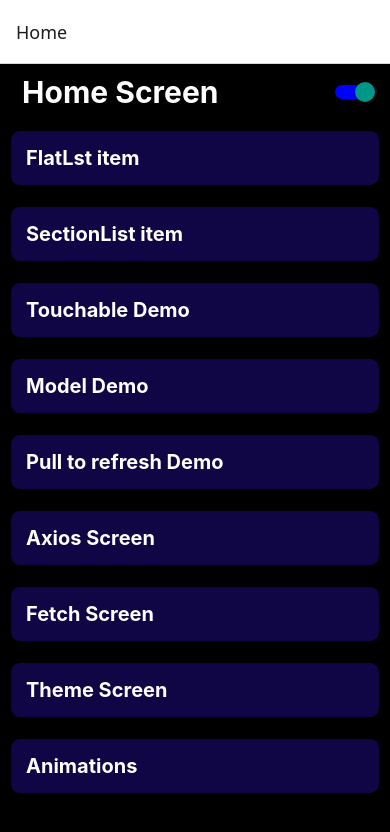
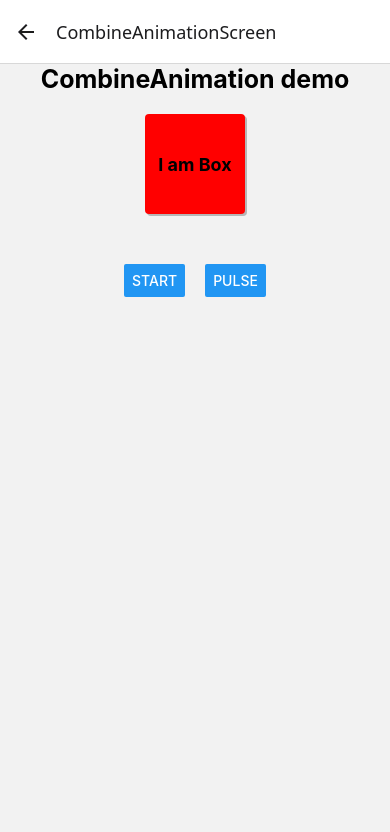
Before and after one commit to dedJack/SecondNative, a React Native app: screen /CombineAnimationScreen in a window 390 px wide. Shown: the top 832 px of the page. Built offline with nearby package versions, Linux system fonts and the light colour scheme.

Commit message:
Several Advance topics of React native Animations is completed

```diff
--- a/src/Animations/AnimationDemo.tsx
+++ b/src/Animations/AnimationDemo.tsx
@@ -1,7 +1,7 @@
 import React from 'react';
 import {FlatList, StyleSheet, Text, TouchableOpacity, View} from 'react-native';
-import {AnimationScreenTypeProp} from '../types';
-import { StackNavigationProp } from '@react-navigation/stack';
+import { StackScreenTypeProp} from '../types';
+import {StackNavigationProp} from '@react-navigation/stack';
 
 const topic = [
   {
@@ -9,11 +9,26 @@ const topic = [
     name: 'FadeDemo',
     screen: 'FadeDemoScreen',
   },
+  {
+    id: 2,
+    name: 'InterpolationDemo',
+    screen: 'InterpolateScreen',
+  },
+  {
+    id: 3,
+    name: 'CombineAnimation',
+    screen: 'CombineAnimationScreen',
+  },
+  {
+    id: 4,
+    name: 'GestureAnimation',
+    screen: 'GestureAnimationScreen',
+  },
 ];
 
 //Animation screen prop to navigate
 type AnimationScreenNavigationProp = StackNavigationProp<
-  AnimationScreenTypeProp,
+  StackScreenTypeProp,
   'AnimationScreen'
 >;
 
@@ -24,8 +39,7 @@ type props = {
 
 //main function.
 const AnimationDemo: React.FC<props> = ({navigation}) => {
-
-    //handle renderItem
+  //handle renderItem
   const handleRenderItem = ({
     item,
   }: {
@@ -34,12 +48,11 @@ const AnimationDemo: React.FC<props> = ({navigation}) => {
     <TouchableOpacity
       style={styles.listContainer}
       onPress={() =>
-        navigation.navigate(item.screen as keyof AnimationScreenTypeProp)
+        navigation.navigate(item.screen as keyof StackScreenTypeProp)
       }>
       <Text style={styles.listText}>{item.name}</Text>
     </TouchableOpacity>
   );
-
 
   return (
     <View style={styles.container}>
--- /dev/null
+++ b/src/Animations/CombineAnimation.tsx
@@ -0,0 +1,123 @@
+import React, { useRef } from 'react';
+import {Animated, Button, StyleSheet, Text, View} from 'react-native';
+
+const CombineAnimation: React.FC = () => {
+
+    const combineAnim = useRef(new Animated.Value(0)).current;
+    const pulseAnim = useRef(new Animated.Value(1)).current;
+
+    const handleAnimation = ()=>{
+        combineAnim.setValue(0);
+        Animated.sequence([
+            Animated.timing(combineAnim,{
+                toValue:1,
+                duration:1000,
+                useNativeDriver:false
+            }),
+        ])
+        .start();
+    }
+
+    const pulseAnimation = () => {
+        Animated.loop(
+          Animated.sequence([
+            Animated.timing(pulseAnim, {
+              toValue: 1.3,
+              duration: 1200,
+              useNativeDriver: true,
+            }),
+            Animated.timing(pulseAnim, {
+              toValue: 1,
+              duration: 1200,
+              useNativeDriver: true,
+            }),
+          ])
+        ).start();
+    }
+
+
+    const translateY = combineAnim.interpolate({
+        inputRange:[0,1],
+        outputRange:[0,50]
+    })
+    const translateX = combineAnim.interpolate({
+        inputRange:[0,1],
+        outputRange:[0,50]
+    })
+    const rotate = combineAnim.interpolate({
+        inputRange:[0,0.5,1],
+        outputRange:["0deg","0deg","360deg"]
+    })
+    const background = combineAnim.interpolate({
+        inputRange:[0,0.5,1],
+        outputRange:["red","blue","green"]
+    })
+    const borderRadius = combineAnim.interpolate({
+        inputRange:[0,0.5,1],
+        outputRange:[4,20,100]
+    })
+
+
+
+
+
+  return (
+    <View style={styles.container}>
+      <Text style={styles.header}>CombineAnimation demo</Text>
+      <Animated.View style={[styles.box,{
+        transform:[{translateY:translateY},
+            {translateX:translateX},
+            {rotate:rotate},
+            {scale:pulseAnim}
+        ],
+        backgroundColor:background,
+        borderRadius:borderRadius,
+
+      }]}>
+        <Text style={styles.boxText}>I am Box</Text>
+      </Animated.View>
+      <View style={styles.btnContainer}>
+      <Button title="start" onPress={handleAnimation} />
+      <Button title="pulse" onPress={pulseAnimation} />
+      </View>
+    </View>
+  );
+};
+
+const styles = StyleSheet.create({
+  container: {
+    paddingBottom: 100,
+    alignItems: 'center',
+  },
+  header: {
+    fontSize: 25,
+    fontWeight: 'bold',
+  },
+  box: {
+    marginHorizontal: 10,
+    marginBottom: 50,
+    alignItems:"center",
+    justifyContent:"center",
+    borderRadius: 8,
+    height: 100,
+    width: 100,
+    marginVertical: 20,
+    shadowColor: 'black',
+    shadowOffset: {
+      width: 2,
+      height: 2,
+    },
+    shadowOpacity: 0.25,
+    elevation: 5,
+  },
+  boxText:{
+    fontSize:18,
+    fontWeight:"bold"
+  },
+  btnContainer:{
+    flexDirection:"row",
+    gap:20
+  }
+});
+
+export default CombineAnimation;
--- /dev/null
+++ b/src/Animations/Gestureanimationdemo.tsx
@@ -0,0 +1,22 @@
+import React from 'react';
+import {StyleSheet, Text, View} from 'react-native';
+
+const Gestureanimationdemo: React.FC = () => {
+  return (
+    <View style={styles.container}>
+      <Text style={styles.header}>Gestureanimation demo</Text>
+    </View>
+  );
+};
+const styles = StyleSheet.create({
+  container: {
+    margin: 20,
+    alignItems: 'center',
+  },
+  header: {
+    fontSize: 25,
+    fontWeight: 'bold',
+  },
+});
+
+export default Gestureanimationdemo;
--- /dev/null
+++ b/src/Animations/InterpolationDemo.tsx
@@ -0,0 +1,87 @@
+import react, {useRef} from 'react';
+import {Animated, Button, StyleSheet, Text, View} from 'react-native';
+
+const InterpolationDemo: React.FC = () => {
+  const interpolateAnim = useRef(new Animated.Value(0)).current;
+
+  const handleAnimation = () => {
+    Animated.timing(interpolateAnim, {
+      toValue: 1,
+      duration: 1500,
+      useNativeDriver: false, //setting to false If animating Layout, size, color.
+    }).start(() => interpolateAnim.setValue(0));
+  };
+
+  const background = interpolateAnim.interpolate({
+    inputRange:[0, .25,.5,1],
+    outputRange:["blue","red","yellow","darkgreen"]
+  })
+
+  const rotate = interpolateAnim.interpolate({
+    inputRange:[0, 1],
+    outputRange:["0deg", "360deg"]
+  })
+
+  const borderRadius = interpolateAnim.interpolate({
+    inputRange:[0, 1],
+    outputRange:[10,1000]
+  })
+  const size = interpolateAnim.interpolate({
+    inputRange:[0,1],
+    outputRange:[200,350]
+  })
+
+  return (
+    <View style={styles.container}>
+      <Text style={styles.header}>Interpolation Demo</Text>
+      <Animated.View
+        style={[
+          styles.box,
+          {
+            backgroundColor: background,
+            transform:[{rotate:rotate}],
+            width:size,
+            height:size,
+            borderRadius:borderRadius
+          },
+        ]}>
+        <Text style={styles.boxText}>Interpolate me!!</Text>
+      </Animated.View>
+      <Button title="Start Animation" onPress={handleAnimation} />
+    </View>
+  );
+};
+
+const styles = StyleSheet.create({
+  container: {
+    paddingBottom: 100,
+    alignItems: 'center',
+  },
+  header: {
+    fontSize: 25,
+    fontWeight: 'bold',
+  },
+  box: {
+    marginHorizontal: 10,
+    marginBottom: 50,
+    alignItems:"center",
+    justifyContent:"center",
+    borderRadius: 8,
+    height: 200,
+    width: 200,
+    marginVertical: 20,
+    shadowColor: 'black',
+    shadowOffset: {
+      width: 2,
+      height: 2,
+    },
+    shadowOpacity: 0.25,
+    elevation: 5,
+  },
+  boxText:{
+    fontSize:18,
+    fontWeight:"bold"
+  }
+});
+
+export default InterpolationDemo;
--- a/src/RootNavigator.tsx
+++ b/src/RootNavigator.tsx
@@ -11,6 +11,9 @@ import DataFetchingDemo from './screens/DataFetchingDemo';
 import ThemeScreen from './screens/ThemeScreen';
 import AnimationDemo from './Animations/AnimationDemo';
 import FadeDemo from './Animations/FadeDemo';
+import InterpolationDemo from './Animations/InterpolationDemo';
+import CombineAnimation from './Animations/CombineAnimation';
+import Gestureanimationdemo from './Animations/Gestureanimationdemo';
 
 //Create prop type for every screen, Here i have created a prop type, But later i have move it to the another TypeScript file, as it is used by every screen.
 {
@@ -42,6 +45,9 @@ const RootNavigator: React.FC = () => {
       <Stack.Screen name="ThemeScreen" component={ThemeScreen} />
       <Stack.Screen name="AnimationScreen" component={AnimationDemo} />
       <Stack.Screen name="FadeDemoScreen" component={FadeDemo} />
+      <Stack.Screen name="InterpolateScreen" component={InterpolationDemo} />
+      <Stack.Screen name="CombineAnimationScreen" component={CombineAnimation} />
+      <Stack.Screen name="GestureAnimationScreen" component={Gestureanimationdemo} />
     </Stack.Navigator>
   );
 };
```
Also changed, not shown: src/types.ts (+3 -6 lines).
